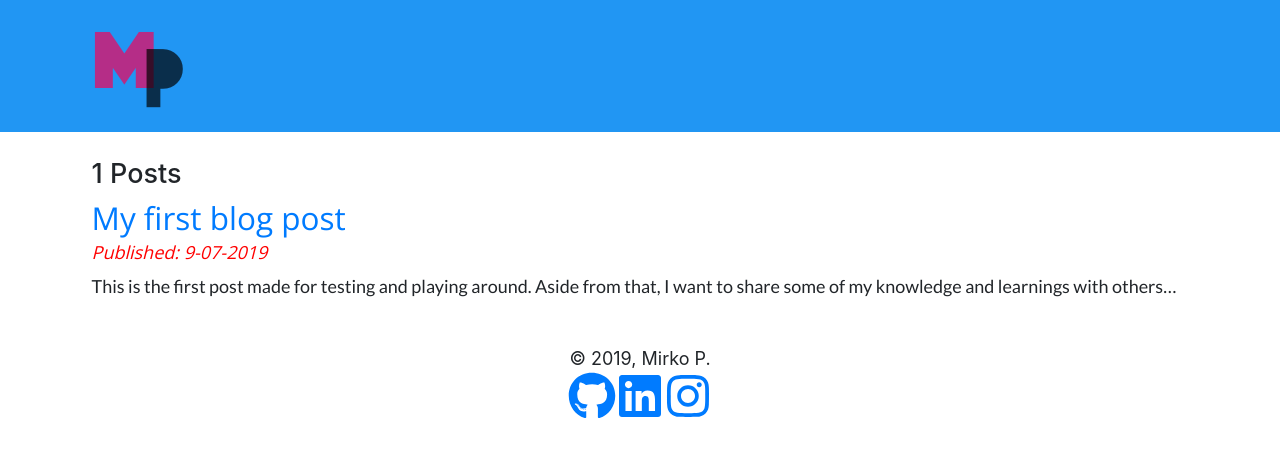
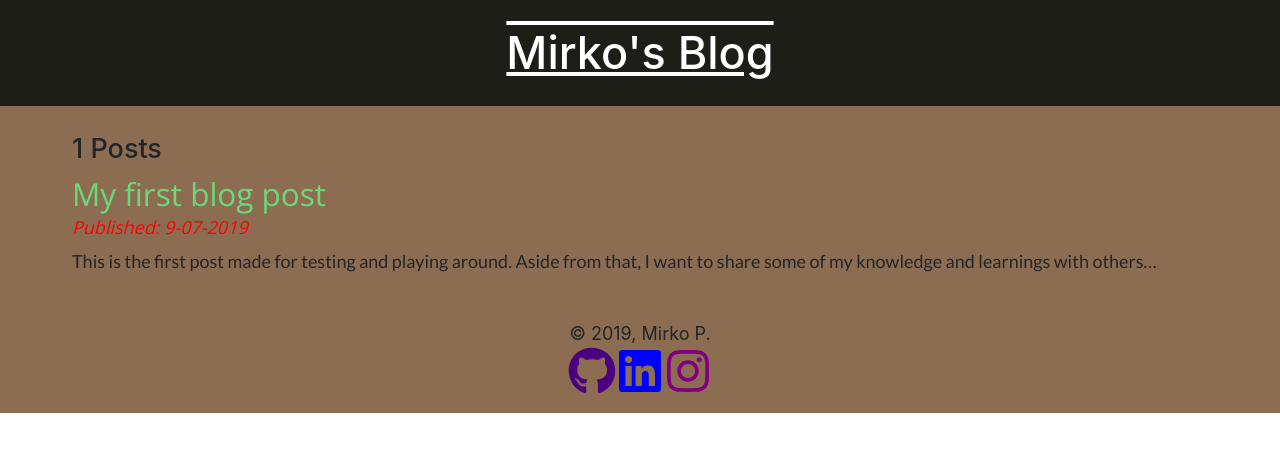
Before and after one commit to palm002/blog, a Gatsby site: page / in a window 1280 px wide. Built offline with nearby package versions, Linux system fonts and the light colour scheme; Gatsby itself is replaced by a stand-in of ours.

Commit message:
Changed styles

```diff
--- a/gatsby-config.js
+++ b/gatsby-config.js
@@ -30,6 +30,8 @@ module.exports = {
         name: `gatsby-starter-default`,
         short_name: `starter`,
         start_url: `/`,
+        background_color: `#663399`,
+        theme_color: `#663399`,
         display: `minimal-ui`,
         icon: `src/images/gatsby-icon.png`, // This path is relative to the root of the site.
       },
--- a/src/components/footer.js
+++ b/src/components/footer.js
@@ -24,7 +24,7 @@ const Footer = () => {
           target="_blank"
         >
           <i className="github">
-            <FaGithub size={48} />
+            <FaGithub size={48} color={'indigo'} />
           </i>
         </a>
         <a
@@ -33,7 +33,7 @@ const Footer = () => {
           target="_blank"
         >
           <i class="linkedin">
-            <FaLinkedin size={48} />
+            <FaLinkedin size={48} color={'blue'} />
           </i>
         </a>
         <a
@@ -42,7 +42,7 @@ const Footer = () => {
           target="_blank"
         >
           <i class="instagram">
-            <FaInstagram size={48} />
+            <FaInstagram size={48} color={'purple'} />
           </i>
         </a>
       </Icon>
--- a/src/components/header.js
+++ b/src/components/header.js
@@ -14,26 +14,25 @@ const renderIcon = () => {
 const Header = ({ siteTitle }) => (
   <header
     style={{
-      background: `#2196f3`,
-      marginBottom: `1.45rem`,
+      background: `#1d1e18`,
     }}
   >
     <h1
       style={{
         margin: `0 4rem`,
-        maxWidth: 960,
         padding: `1.45rem 1.0875rem`,
+        textAlign: `center`
       }}
     >
       <Link
         to="/"
         style={{
           color: `white`,
-          textDecoration: `none`,
+          textDecoration: `overline underline`,
         }}
       >
-        {/* {siteTitle} */}
-        {renderIcon()}
+        {siteTitle}
+        {/* {renderIcon()} */}
       </Link>
     </h1>
   </header>
--- a/src/components/layout.css
+++ b/src/components/layout.css
@@ -1,8 +1,5 @@
 @import url('https://fonts.googleapis.com/css?family=Lato&display=swap');
 @import url('https://fonts.googleapis.com/css?family=Open+Sans&display=swap');
-html {
-  font-family: 'Roboto', sans-serif;
-}
 
 html {
   font-family: Lato, Open Sans, sans-serif;
@@ -45,14 +42,14 @@ progress {
 template {
   display: none;
 }
-a {
+/* a {
   background-color: transparent;
   -webkit-text-decoration-skip: objects;
 }
 a:active,
 a:hover {
   outline-width: 0;
-}
+} */
 abbr[title] {
   border-bottom: none;
   text-decoration: underline;
@@ -258,6 +255,7 @@ h2 {
   font-weight: 300;
   text-rendering: optimizeLegibility;
   font-size: 1.62671rem;
+  font-weight: bold;
   line-height: 1.1;
 }
 h3 {
--- a/src/components/layout.js
+++ b/src/components/layout.js
@@ -29,11 +29,12 @@ const Layout = ({ children }) => {
     <>
       <Header siteTitle={data.site.siteMetadata.title} />
       <div
-        className="ui"
+        className=""
         style={{
-          margin: `0 4rem`,
-          padding: `0px 1.0875rem 1.45rem`,
+          padding: `0px 4rem`,
           paddingTop: 0,
+          paddingBottom: `1rem`,
+          background: `#8d6d52`
         }}
       >
         <main>{children}</main>
--- a/src/markdown-pages/hello-world.md
+++ b/src/markdown-pages/hello-world.md
@@ -4,7 +4,7 @@ date: "9-07-2019"
 description: "My first post."
 ---
 
-<img alt="Green forest" src="https://images.unsplash.com/photo-1441974231531-c6227db76b6e?ixlib=rb-1.2.1&ixid=eyJhcHBfaWQiOjEyMDd9&auto=format&fit=crop&w=1502&q=80" width="90%" />
+<img alt="Green forest" src="https://images.unsplash.com/photo-1441974231531-c6227db76b6e?ixlib=rb-1.2.1&ixid=eyJhcHBfaWQiOjEyMDd9&auto=format&fit=crop&w=1502&q=80" />
 
 ---
 
--- a/src/pages/index.js
+++ b/src/pages/index.js
@@ -7,7 +7,8 @@ import Image from "../components/image"
 import SEO from "../components/seo"
 
 const BlogLink = styled(Link)`
-  text-decoration: none;
+  text-decoration: solid;
+  color: #6cd87a;
 `
 
 const BlogTitle = styled.h3`
@@ -28,6 +29,7 @@ export default ({ data }) => {
     <Layout>
       <SEO title="Home" />
       <div className="">
+        <br />
         <h4>{data.allMarkdownRemark.totalCount} Posts</h4>
         {data.allMarkdownRemark.edges.map(({ node }) => {
           return (
```
Also changed, not shown: src/templates/blog-post.js (+10 -12 lines).
